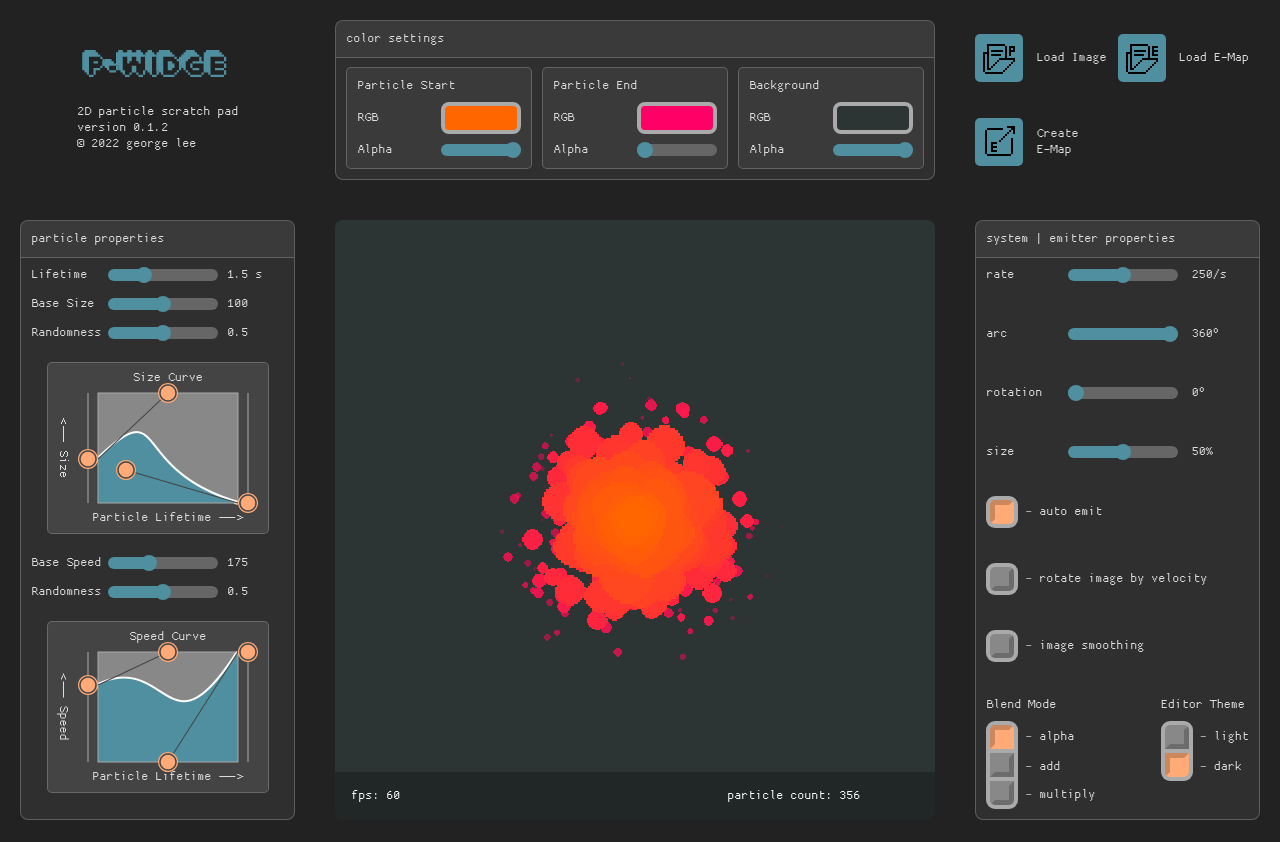
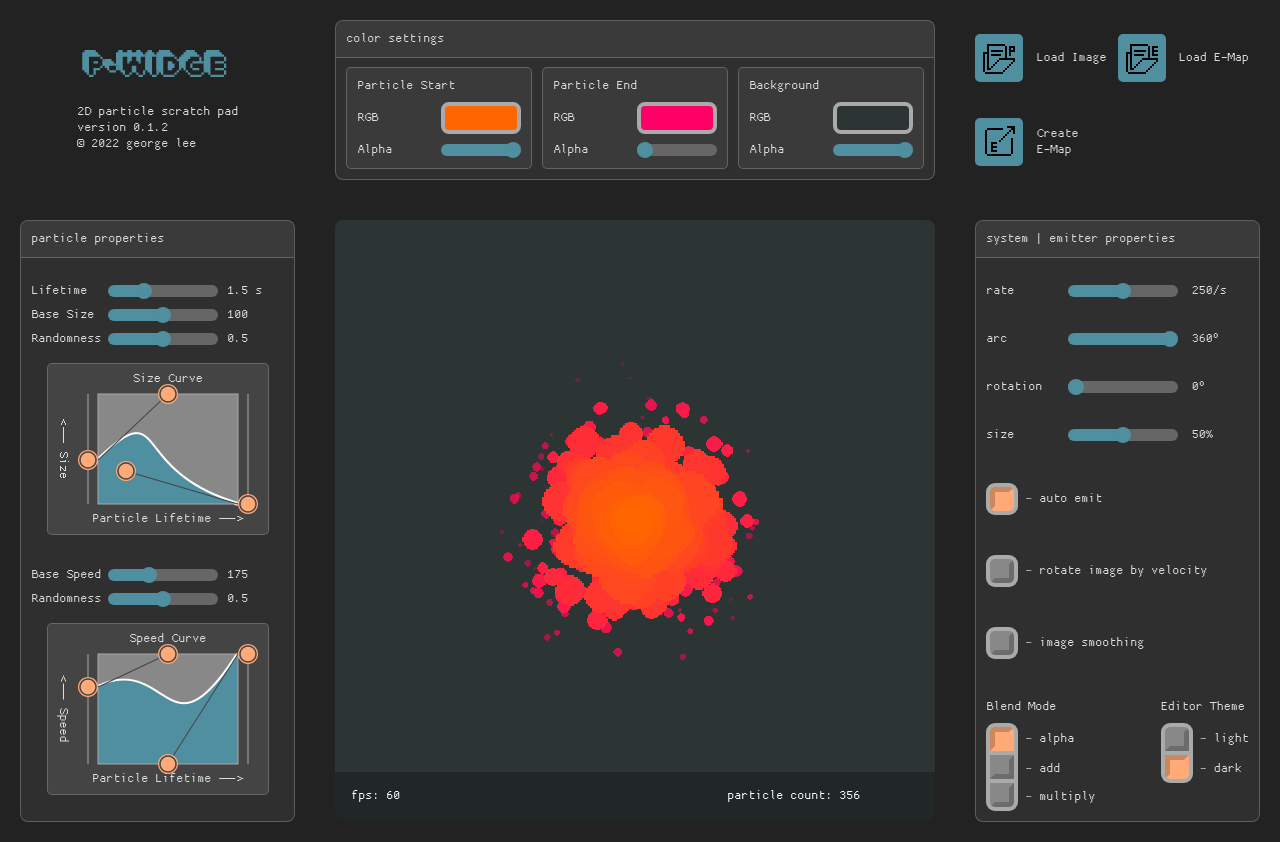
Before and after one commit to georgeolee/p-widge, a React (Create React App) app: page / in a window 1280 px wide. Built offline with nearby package versions, Linux system fonts and the light colour scheme.

Commit message:
checkbox spacing fix

```diff
--- a/src/App.css
+++ b/src/App.css
@@ -224,6 +224,7 @@ body{
   align-self: center;
   margin: var(--control-spacing) 0;
 }
+
 
 
 
@@ -484,7 +485,9 @@ div.buttons > :nth-child(n + 3){
   display: none;
 }
 
-
+.controls-left > *, .controls-right > *{
+  margin-top: var(--control-spacing);
+}
 
 .radio, .checkbox{
   display: flex;
```
